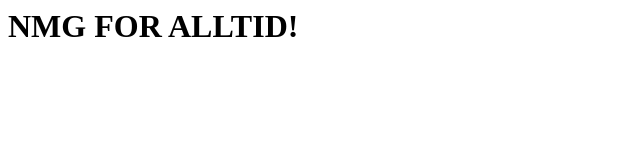
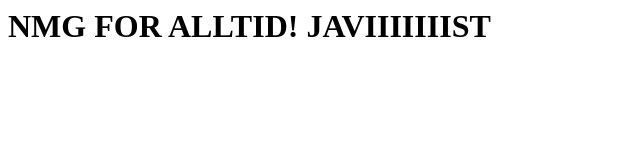
Before and after one commit to Tjommiboy/October_ACTIONS, a plain HTML site: page index.html in a window 1280 px wide. Shown: the whole page, without its empty margins (0-640 px from the left). Drawn offline with Linux system fonts and the light colour scheme.

Commit message:
for allltid

```diff
--- a/index.html
+++ b/index.html
@@ -3,6 +3,6 @@
     <title>GitHub Pages Demo</title>
   </head>
   <body>
-    <h1>NMG FOR ALLTID!</h1>
+    <h1>NMG FOR ALLTID! JAVIIIIIIIST</h1>
   </body>
 </html>
```
